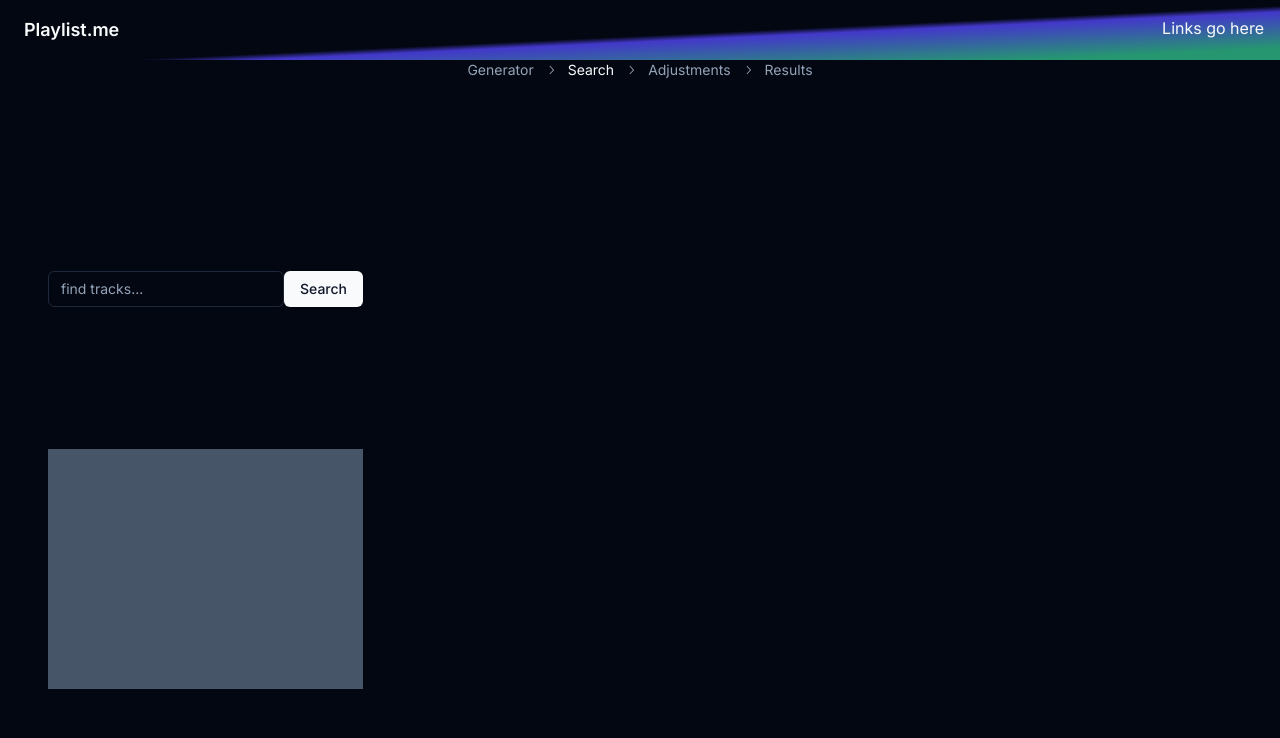
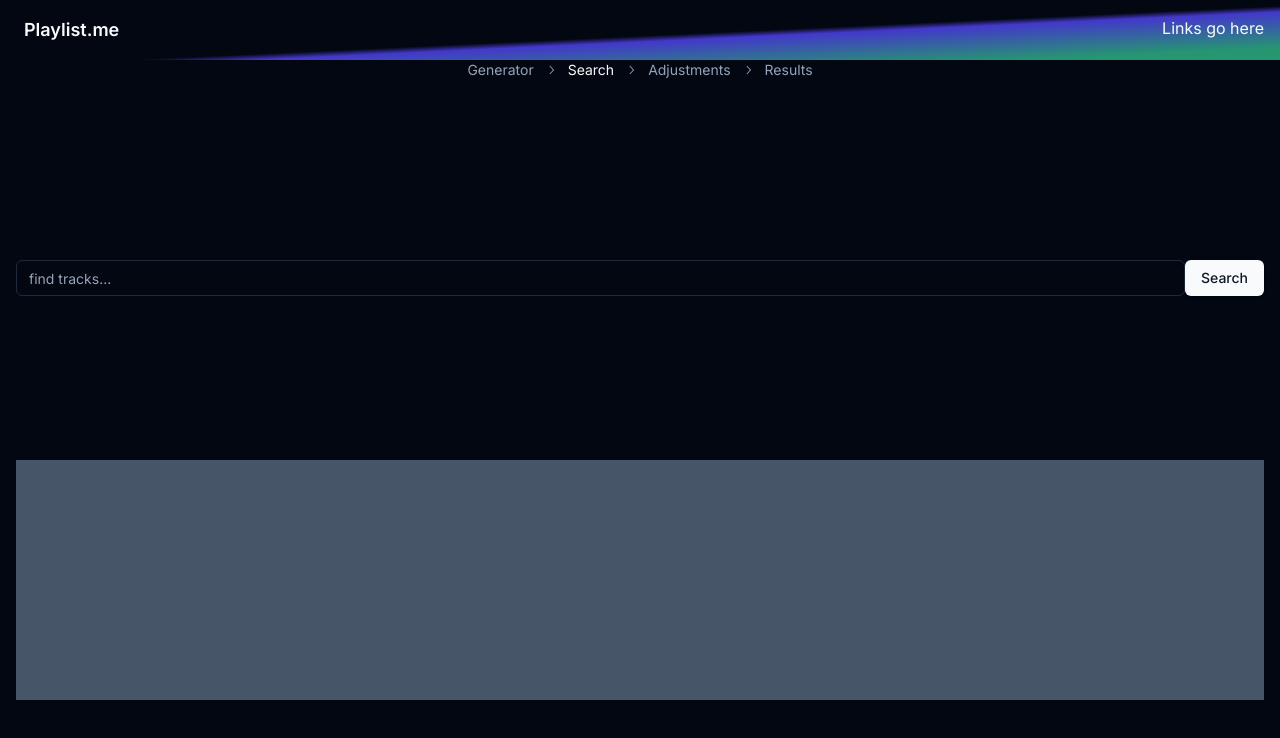
Before and after one commit to mgballou/playlist_me_2, a Next.js app: page /generator/search in a window 1280 px wide. Shown: the top 738 px of the page. Built offline with nearby package versions, Linux system fonts and the light colour scheme.

Commit message:
adjusting positioning within tiered layout structure

```diff
--- a/app/generator/layout.tsx
+++ b/app/generator/layout.tsx
@@ -16,11 +16,8 @@ export default function GeneratorLayout({
             <div className="flex flex-row">
                 <TracksStoreProvider>
                     <TracksSidebar />
-
-                    <div className="min-w-2/3">
-                        {/* children are search, adjustments, results */}
-                        {children}
-                    </div>
+                    {/* children are generator, search, adjustments, results */}
+                    {children}
                 </TracksStoreProvider>
             </div>
         </>
--- a/app/generator/search/page.tsx
+++ b/app/generator/search/page.tsx
@@ -11,7 +11,6 @@ export default function Search() {
     const [formData, setFormData] = useState({
         query: '',
     })
-
     const [searchResults, setSearchResults] = useState<SpotifyTrack[]>([])
 
     function handleFormChange(evt: ChangeEvent<HTMLInputElement>) {
@@ -25,7 +24,7 @@ export default function Search() {
     }
 
     return (
-        <main className="flex min-h-screen w-full flex-col justify-evenly p-12">
+        <main className="flex h-screen w-full flex-col justify-evenly p-4">
             <form className="inline-flex" onSubmit={handleSearch}>
                 <Input
                     type="search"
@@ -38,7 +37,7 @@ export default function Search() {
                 <Button type="submit">Search</Button>
             </form>
 
-            <div className="inset-4 flex min-h-60 w-full flex-row flex-wrap justify-center gap-2 bg-slate-600 p-4">
+            <div className="inset-4 flex min-h-60 w-full flex-row flex-wrap justify-center gap-2 overflow-scroll bg-slate-600 p-4">
                 {searchResults?.map((track, idx) => {
                     return (
                         <TrackCard
--- a/app/layout.tsx
+++ b/app/layout.tsx
@@ -20,7 +20,7 @@ export default function RootLayout({
         <html lang="en">
             <body
                 className={cn(
-                    'bg-background dark min-h-screen font-sans antialiased max-w-7xl mx-auto',
+                    'dark mx-auto min-h-screen max-w-7xl bg-background font-sans antialiased',
                     fontSans.variable
                 )}
             >
```
